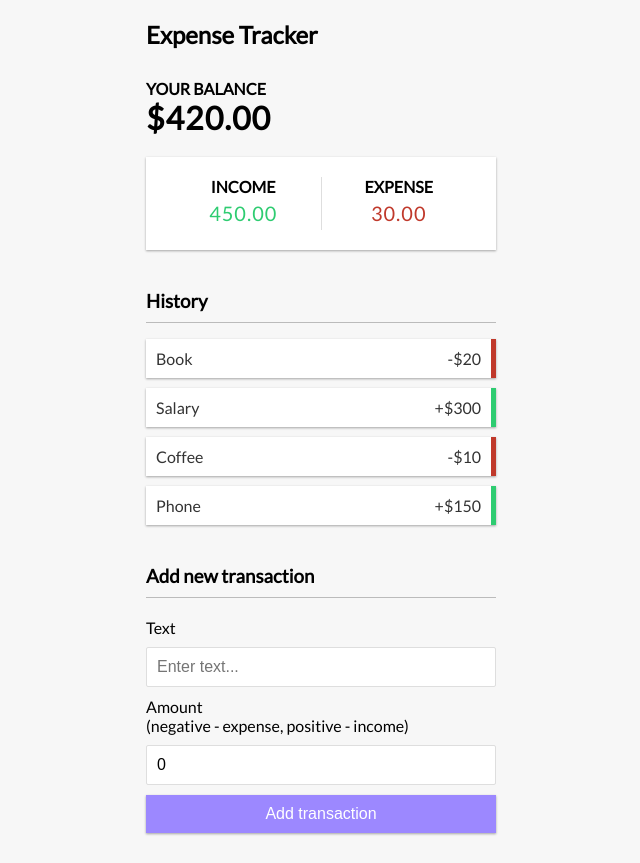
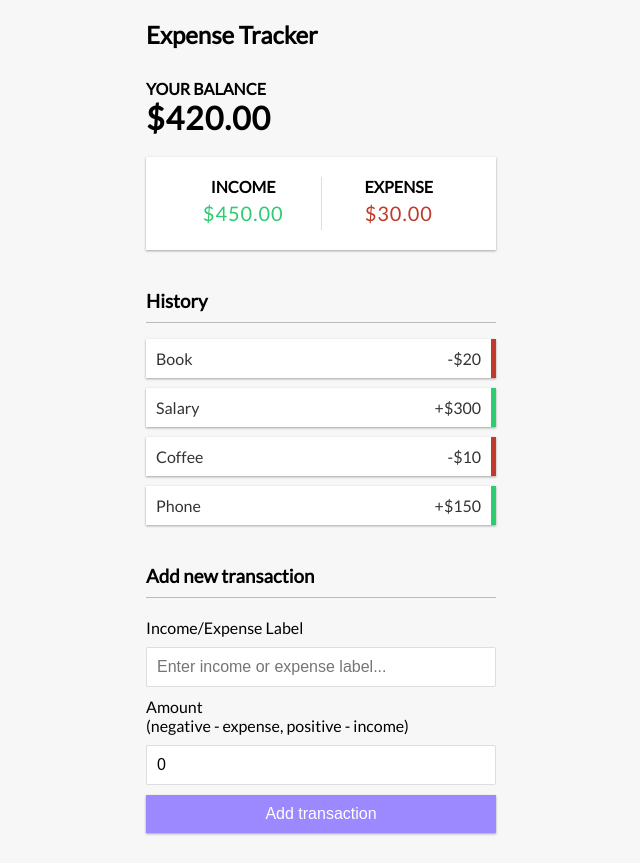
Before and after one commit to HarunSarii/ExpenseTracker-React-Redux, a React (Create React App) app: page / in a window 1280 px wide. Shown: the whole page, without its empty margins (319-959 px from the left). Built offline with nearby package versions, Linux system fonts and the light colour scheme.

Commit message:
Make minor changes

```diff
--- a/package.json
+++ b/package.json
@@ -3,6 +3,8 @@
   "version": "0.1.0",
   "private": true,
   "dependencies": {
+    "@material-ui/core": "^4.12.3",
+    "@material-ui/icons": "^4.11.2",
     "@testing-library/jest-dom": "^5.11.4",
     "@testing-library/react": "^11.1.0",
     "@testing-library/user-event": "^12.1.10",
--- a/src/components/AddTransaction.js
+++ b/src/components/AddTransaction.js
@@ -26,8 +26,8 @@ export const AddTransaction = () => {
             <h3>Add new transaction</h3>
             <form onSubmit={onSubmit} >
                 <div className='form-control' >
-                    <label htmlFor="text" >Text</label>
-                    <input type="text" value={text} onChange={(e) => setText(e.target.value)} placeholder='Enter text...' />
+                    <label htmlFor="text" >Income/Expense Label</label>
+                    <input type="text" value={text} onChange={(e) => setText(e.target.value)} placeholder='Enter income or expense label...' />
                 </div>
                 <div className='form-control' >
                     <label htmlFor="amount">Amount <br /> (negative - expense, positive - income) </label>
--- a/src/components/IncomeExpenses.js
+++ b/src/components/IncomeExpenses.js
@@ -1,6 +1,6 @@
 import React, { useContext } from 'react'
 import { GlobalContext } from '../context/GlobalState'
-
+// import AttachMoneyIcon from '@material-ui/icons/AttachMoney';
 
 export const IncomeExpenses = () => {
     const { transactions } = useContext(GlobalContext)
@@ -20,11 +20,11 @@ export const IncomeExpenses = () => {
         <div className="inc-exp-container">
             <div>
                 <h4>Income</h4>
-                <p id='money-plus' className='money plus' >{income}</p>
+                <p id='money-plus' className='money plus' >${income}</p>
             </div>
             <div>
                 <h4>Expense</h4>
-                <p id='money-minus' className='money minus'>{expense}</p>
+                <p id='money-minus' className='money minus'>${expense}</p>
             </div>
         </div>
     )
```
Also changed, not shown: 2 other files (tests, documents, lock files or other folders).
